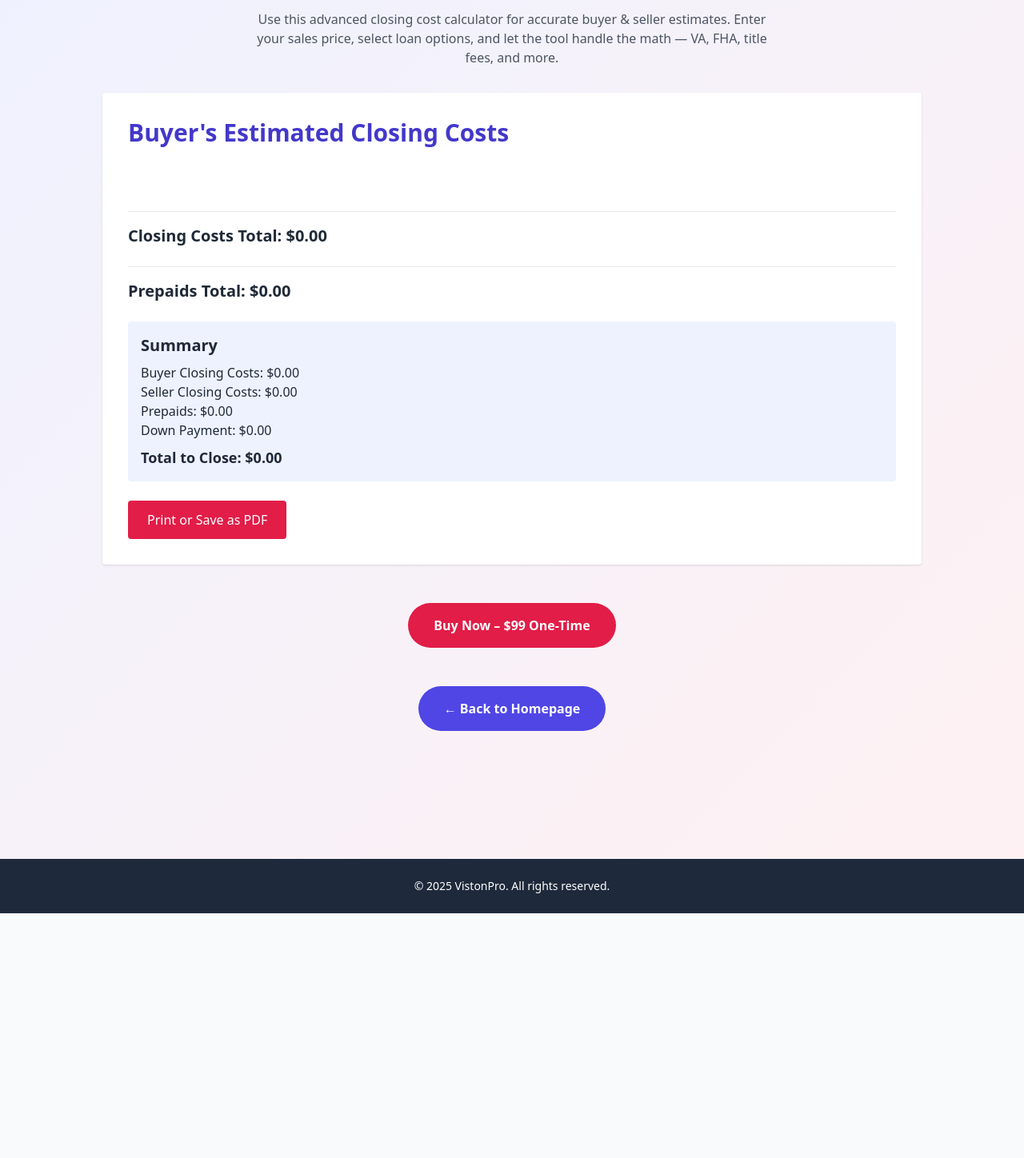
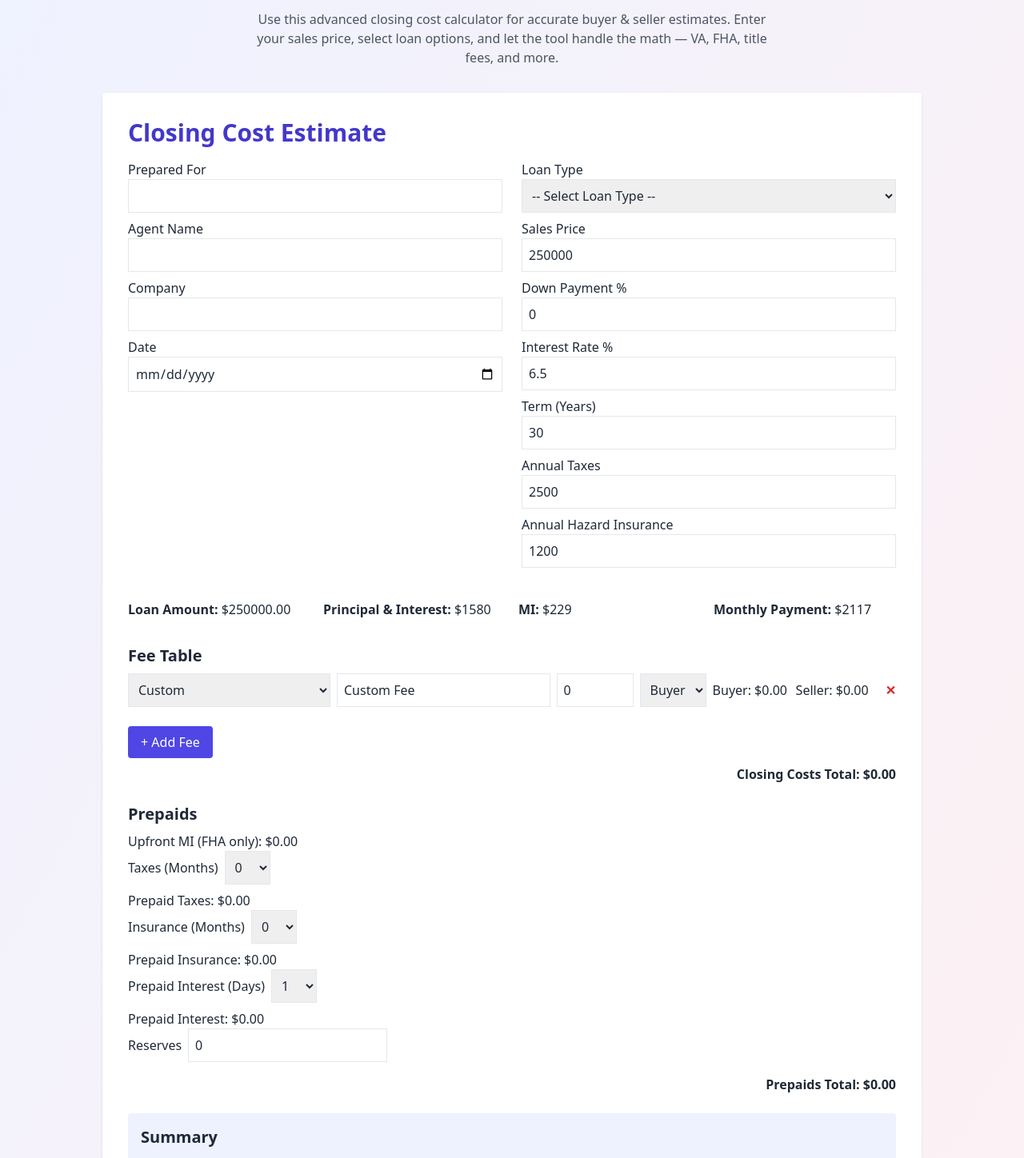
Before and after one commit to VistonPro/VistonPro-site, a React (Vite) app: page /pro-tools in a window 1280 px wide. Shown: the part 172-1620 px from the top of the page at 80% size. Before the commit the page ends 1314 px from the top, so only its background shows below. Built offline with nearby package versions, Linux system fonts and the light colour scheme.

Commit message:
Fix: Buyer Credit logic, positive PMT, add subtotals

```diff
--- a/src/ClosingCostApp.jsx
+++ b/src/ClosingCostApp.jsx
@@ -1,7 +1,7 @@
 import React, { useState } from "react";
 
 export default function ClosingCostApp() {
-  // === Basic Info ===
+  // === Deal Info ===
   const [preparedFor, setPreparedFor] = useState("");
   const [agentName, setAgentName] = useState("");
   const [company, setCompany] = useState("");
@@ -22,10 +22,6 @@ export default function ClosingCostApp() {
   const [insuranceMonths, setInsuranceMonths] = useState(0);
   const [prepaidDays, setPrepaidDays] = useState(0);
   const [reserves, setReserves] = useState(0);
-
-  // === Subscriber only check ===
-  const userIsSubscriber = true; // placeholder
-  if (!userIsSubscriber) return <p className="p-10">🔒 Please subscribe to access this tool.</p>;
 
   const titleInsuranceChart = [
     { price: 50000, owner: 382, lender: 189.75 },
@@ -144,23 +140,125 @@ export default function ClosingCostApp() {
 
   return (
     <div id="print-area" className="max-w-5xl mx-auto p-8 bg-white rounded shadow">
-      {/* === Brand + Header === */}
-      <h1 className="text-3xl font-bold mb-4 text-indigo-700">Buyer's Estimated Closing Costs</h1>
+      <h1 className="text-3xl font-bold mb-4 text-indigo-700">Closing Cost Estimate</h1>
+
       <div className="grid grid-cols-1 md:grid-cols-2 gap-6 mb-8">
-        {/* Deal Info */}
-        {/* Loan Inputs */}
+        <div>
+          <label>Prepared For</label>
+          <input value={preparedFor} onChange={e => setPreparedFor(e.target.value)} className="w-full border p-2 mb-2" />
+          <label>Agent Name</label>
+          <input value={agentName} onChange={e => setAgentName(e.target.value)} className="w-full border p-2 mb-2" />
+          <label>Company</label>
+          <input value={company} onChange={e => setCompany(e.target.value)} className="w-full border p-2 mb-2" />
+          <label>Date</label>
+          <input type="date" value={date} onChange={e => setDate(e.target.value)} className="w-full border p-2 mb-2" />
+        </div>
+
+        <div>
+          <label>Loan Type</label>
+          <select value={loanType} onChange={e => setLoanType(e.target.value)} className="w-full border p-2 mb-2">
+            <option value="">-- Select Loan Type --</option>
+            <option value="VA">VA</option>
+            <option value="FHA">FHA</option>
+            <option value="Conventional">Conventional</option>
+            <option value="USDA">USDA</option>
+          </select>
+
+          {loanType === "VA" && (
+            <>
+              <label>VA Funding Fee %</label>
+              <select value={vaFeePercent} onChange={e => setVaFeePercent(parseFloat(e.target.value))} className="w-full border p-2 mb-2">
+                <option value="0">-- Select VA Funding Fee --</option>
+                <option value="2.3">2.3%</option>
+                <option value="3.6">3.6%</option>
+                <option value="1.65">1.65%</option>
+              </select>
+            </>
+          )}
+
+          {loanType === "FHA" && (
+            <>
+              <label>FHA Mortgage INS %</label>
+              <select value={fhaFeePercent} onChange={e => setFhaFeePercent(parseFloat(e.target.value))} className="w-full border p-2 mb-2">
+                <option value="0">None</option>
+                <option value="1.75">1.75%</option>
+              </select>
+            </>
+          )}
+
+          <label>Sales Price</label>
+          <input type="number" value={salesPrice} onChange={e => setSalesPrice(parseFloat(e.target.value) || 0)} className="w-full border p-2 mb-2" />
+          <label>Down Payment %</label>
+          <input type="number" value={downPaymentPercent} onChange={e => setDownPaymentPercent(parseFloat(e.target.value) || 0)} className="w-full border p-2 mb-2" />
+          <label>Interest Rate %</label>
+          <input type="number" value={interestRate} onChange={e => setInterestRate(parseFloat(e.target.value) || 0)} className="w-full border p-2 mb-2" />
+          <label>Term (Years)</label>
+          <input type="number" value={termYears} onChange={e => setTermYears(parseInt(e.target.value) || 0)} className="w-full border p-2 mb-2" />
+          <label>Annual Taxes</label>
+          <input type="number" value={annualTaxes} onChange={e => setAnnualTaxes(parseFloat(e.target.value) || 0)} className="w-full border p-2 mb-2" />
+          <label>Annual Hazard Insurance</label>
+          <input type="number" value={annualInsurance} onChange={e => setAnnualInsurance(parseFloat(e.target.value) || 0)} className="w-full border p-2 mb-2" />
+        </div>
       </div>
 
-      <div className="grid grid-cols-1 md:grid-cols-3 gap-6 mb-8">
-        {/* Fee Table */}
+      <div className="grid grid-cols-2 md:grid-cols-4 gap-4 mb-6">
+        <div><strong>Loan Amount:</strong> ${loanAmount.toFixed(2)}</div>
+        <div><strong>Principal & Interest:</strong> ${principalAndInterest}</div>
+        <div><strong>MI:</strong> ${mortgageInsurance}</div>
+        <div><strong>Monthly Payment:</strong> ${monthlyPayment}</div>
       </div>
 
-      <div className="my-6 border-t pt-4">
-        <h2 className="text-xl font-bold mb-2">Closing Costs Total: ${totalBuyerCosts.toFixed(2)}</h2>
+      <h2 className="text-xl font-bold mb-2 mt-8">Fee Table</h2>
+      {fees.map((fee, idx) => (
+        <div key={idx} className="flex gap-2 mb-2 items-center">
+          <select value={fee.type} onChange={e => updateFee(idx, "type", e.target.value)} className="border p-2">
+            {commonFeeTypes.map(type => <option key={type}>{type}</option>)}
+          </select>
+          <input value={fee.desc} onChange={e => updateFee(idx, "desc", e.target.value)} className="flex-1 border p-2" />
+          <input type="number" value={fee.cost} onChange={e => updateFee(idx, "cost", e.target.value)} className="w-24 border p-2" />
+          <select value={fee.paidBy} onChange={e => updateFee(idx, "paidBy", e.target.value)} className="border p-2">
+            <option>Buyer</option>
+            <option>Seller</option>
+            <option>Split</option>
+          </select>
+          <div className="w-24">Buyer: ${getBuyerSellerAmounts(fee)[0].toFixed(2)}</div>
+          <div className="w-24">Seller: ${getBuyerSellerAmounts(fee)[1].toFixed(2)}</div>
+          <button onClick={() => removeFee(idx)} className="text-red-600 font-bold ml-2">✕</button>
+        </div>
+      ))}
+      <button onClick={addFee} className="bg-indigo-600 text-white px-4 py-2 rounded hover:bg-indigo-700 mt-4">+ Add Fee</button>
+
+      <div className="text-right font-bold mt-2">
+        Closing Costs Total: ${totalBuyerCosts.toFixed(2)}
       </div>
 
-      <div className="my-6 border-t pt-4">
-        <h2 className="text-xl font-bold mb-2">Prepaids Total: ${prepaidTotal.toFixed(2)}</h2>
+      <div className="my-6">
+        <h2 className="text-xl font-bold mb-2">Prepaids</h2>
+        <label>Upfront MI (FHA only): ${upfrontMI.toFixed(2)}</label><br />
+        <label>Taxes (Months)</label>
+        <select value={taxMonths} onChange={e => setTaxMonths(parseInt(e.target.value))} className="border p-2 mb-2 ml-2">
+          {[...Array(13).keys()].map(n => <option key={n} value={n}>{n}</option>)}
+        </select>
+        <div>Prepaid Taxes: ${prepaidTaxes.toFixed(2)}</div>
+
+        <label>Insurance (Months)</label>
+        <select value={insuranceMonths} onChange={e => setInsuranceMonths(parseInt(e.target.value))} className="border p-2 mb-2 ml-2">
+          {[...Array(13).keys()].map(n => <option key={n} value={n}>{n}</option>)}
+        </select>
+        <div>Prepaid Insurance: ${prepaidInsurance.toFixed(2)}</div>
+
+        <label>Prepaid Interest (Days)</label>
+        <select value={prepaidDays} onChange={e => setPrepaidDays(parseInt(e.target.value))} className="border p-2 mb-2 ml-2">
+          {[...Array(32).keys()].slice(1).map(n => <option key={n} value={n}>{n}</option>)}
+        </select>
+        <div>Prepaid Interest: ${prepaidInterest.toFixed(2)}</div>
+
+        <label>Reserves</label>
+        <input type="number" value={reserves} onChange={e => setReserves(parseFloat(e.target.value) || 0)} className="border p-2 mb-2 ml-2" />
+
+        <div className="text-right font-bold mt-2">
+          Prepaids Total: ${prepaidTotal.toFixed(2)}
+        </div>
       </div>
 
       <div className="p-4 bg-indigo-50 rounded">
```
